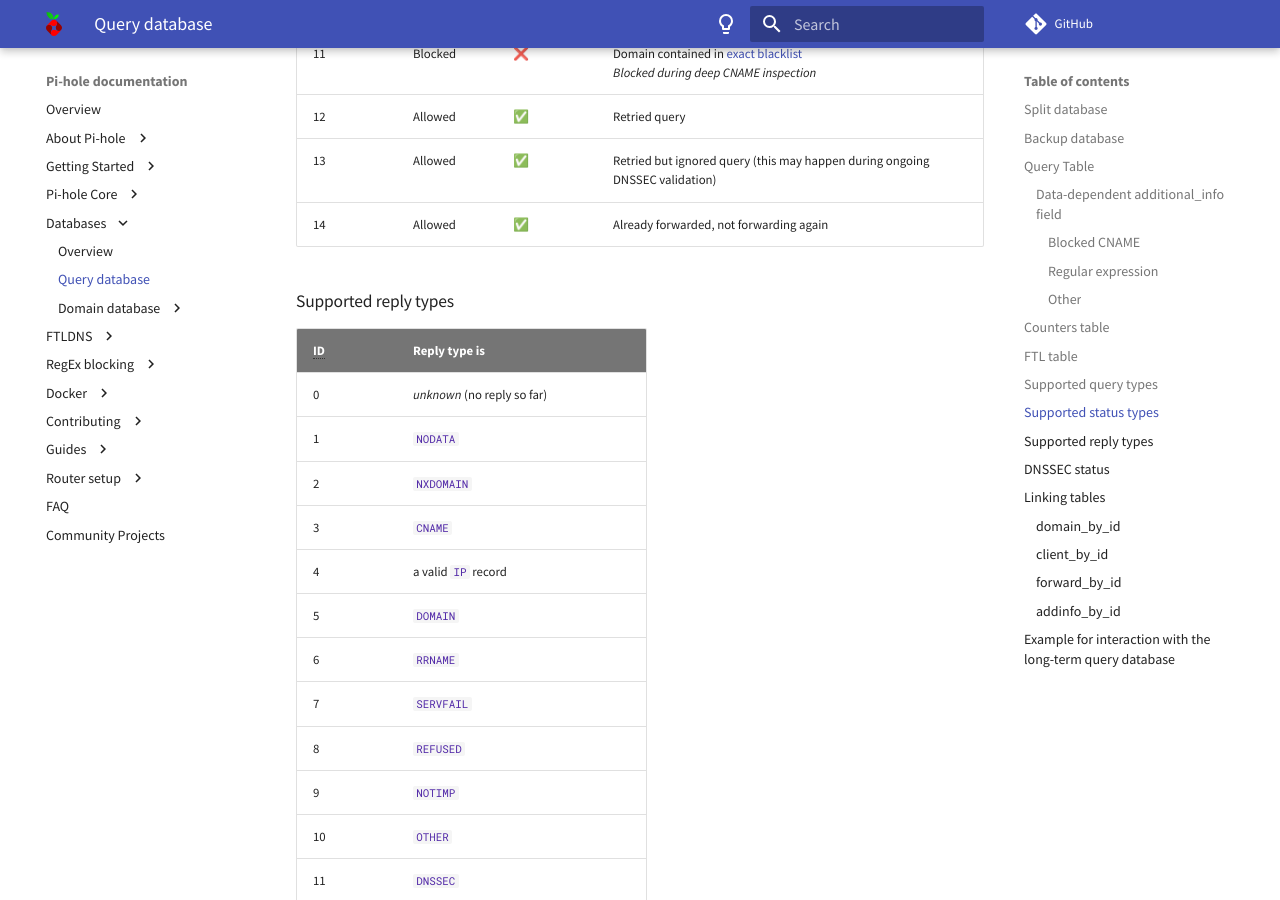
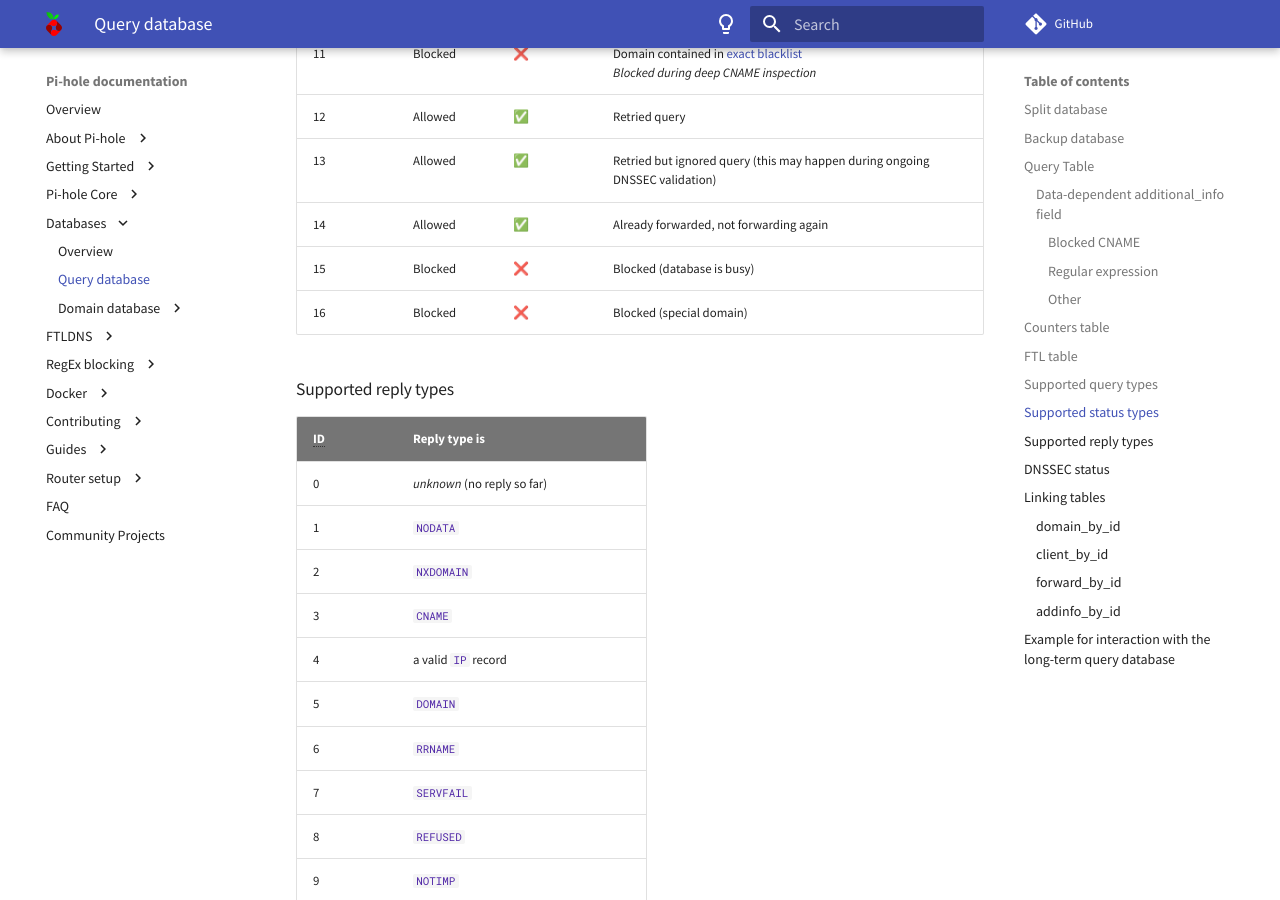
Before and after one commit to pi-hole/docs, an MkDocs documentation site: the page built from docs/database/ftl.md, in a window 1280 px wide and 900 px high, scrolled down 4310 px. Built offline with MkDocs 1.6.1 and Material for MkDocs 9.7.7, drawn with Linux system fonts in a browser that asks for light colours; comment, search, counter and statistics services are not loaded.

Commit message:
Add missing status types
Signed-off-by: Christian König <ckoenig@posteo.de>

```diff
--- a/docs/database/ftl.md
+++ b/docs/database/ftl.md
@@ -130,6 +130,8 @@ ID | Status | | Details
 12 | Allowed | ✅ | Retried query
 13 | Allowed | ✅ | Retried but ignored query (this may happen during ongoing DNSSEC validation)
 14 | Allowed | ✅ | Already forwarded, not forwarding again
+15 | Blocked | ❌ | Blocked (database is busy)
+16 | Blocked | ❌ | Blocked (special domain)
 
 ### Supported reply types
 
```
